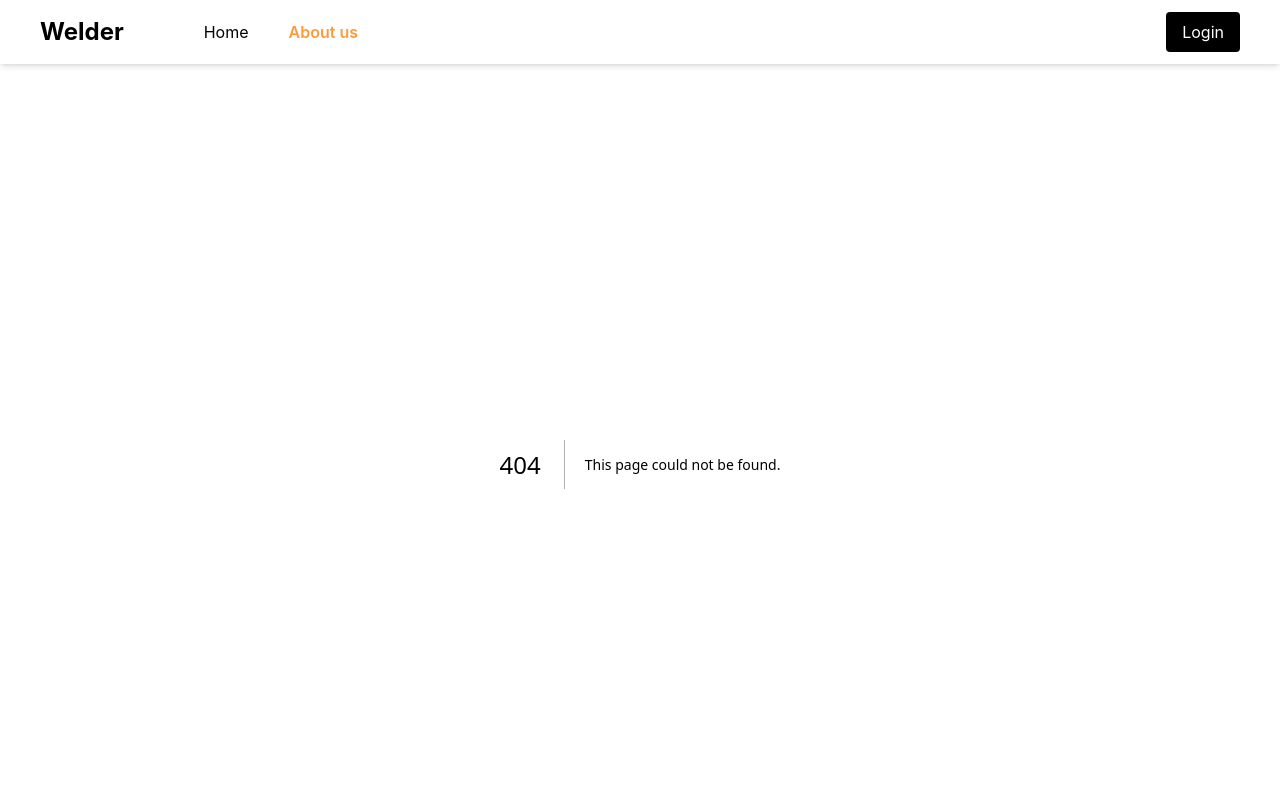
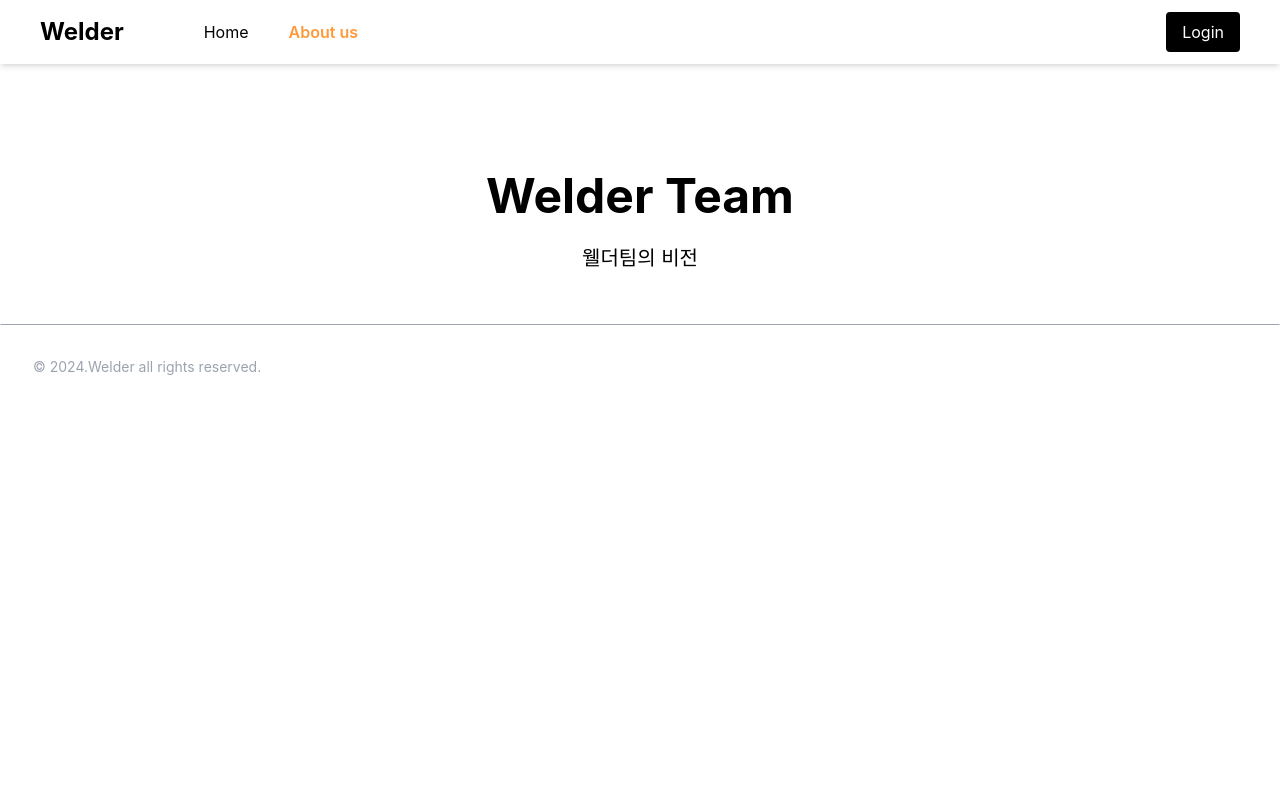
Before and after one commit to yelinee/welder, a Next.js app: page /about in a window 1280 px wide. Before the commit this address had no page. Shown: the top 800 px of the page. Built offline with nearby package versions, Linux system fonts and the light colour scheme.

Commit message:
feat: about 페이지 추가

```diff
--- /dev/null
+++ b/app/about/page.tsx
@@ -0,0 +1,9 @@
+export default function AboutPage() {
+    return (
+        <div className="text-center mt-24">
+            <h1 className="text-5xl font-bold p-3">Welder Team</h1>
+            <p className="text-xl p-3">웰더팀의 비전</p>
+        </div>
+)
+    ;
+}
```
